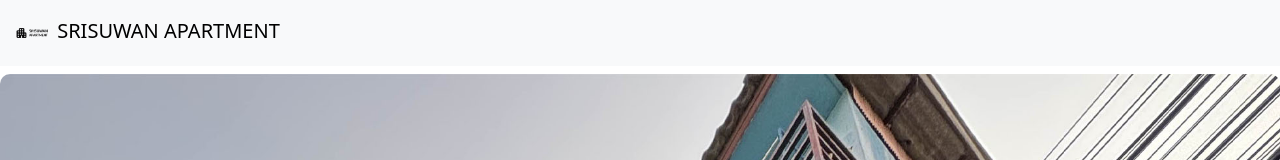
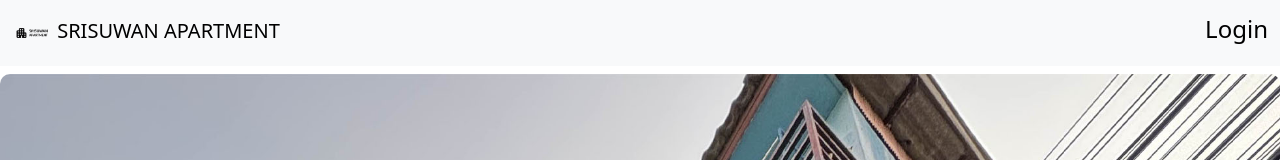
Before and after one commit to beerser/Software-Engineering-Projects, a React (Vite) app in the folder Srisuwan/: page / in a window 1280 px wide. Shown: the top 160 px of the page. Built offline with nearby package versions, Linux system fonts and the light colour scheme.

Commit message:
Edit Room and add details
add details like ui

```diff
--- a/Srisuwan/src/Room.css
+++ b/Srisuwan/src/Room.css
@@ -86,7 +86,7 @@
 .icon-item {
   display: flex;
   align-items: center;
-  gap: 0.5rem;
+  gap: 0.6rem;
 }
 
 .icon-item img {
--- a/Srisuwan/src/components/Navbar.jsx
+++ b/Srisuwan/src/components/Navbar.jsx
@@ -13,6 +13,9 @@ const Navbar = ({ setdata }) => {
                     <a className="navbar-brand" href="#">
                         <img src={roomImg} alt="Logo" style={{ height: "40px" }} /> SRISUWAN APARTMENT
                     </a>
+                    <a className="linkk" style={{ color: "black", textDecoration: "none", fontWeight: "300" }}>
+                        <h4>Login</h4>
+                    </a>
                 </div>
             </nav>
         </>
```
